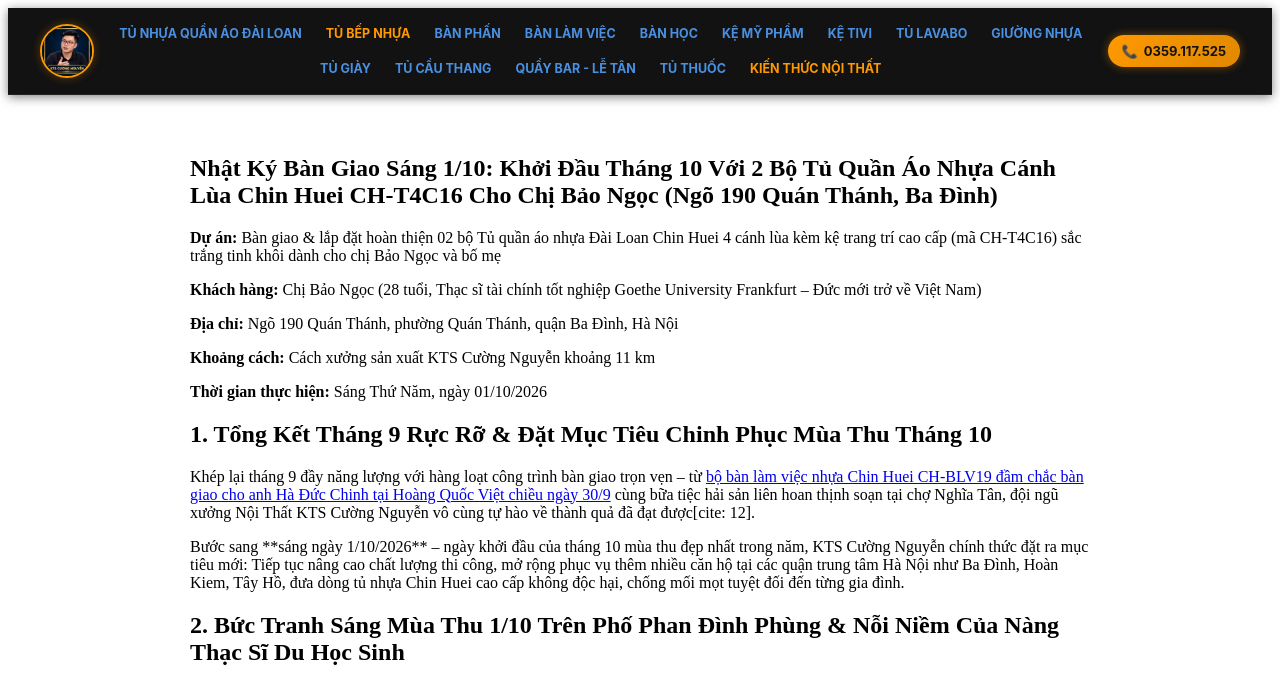
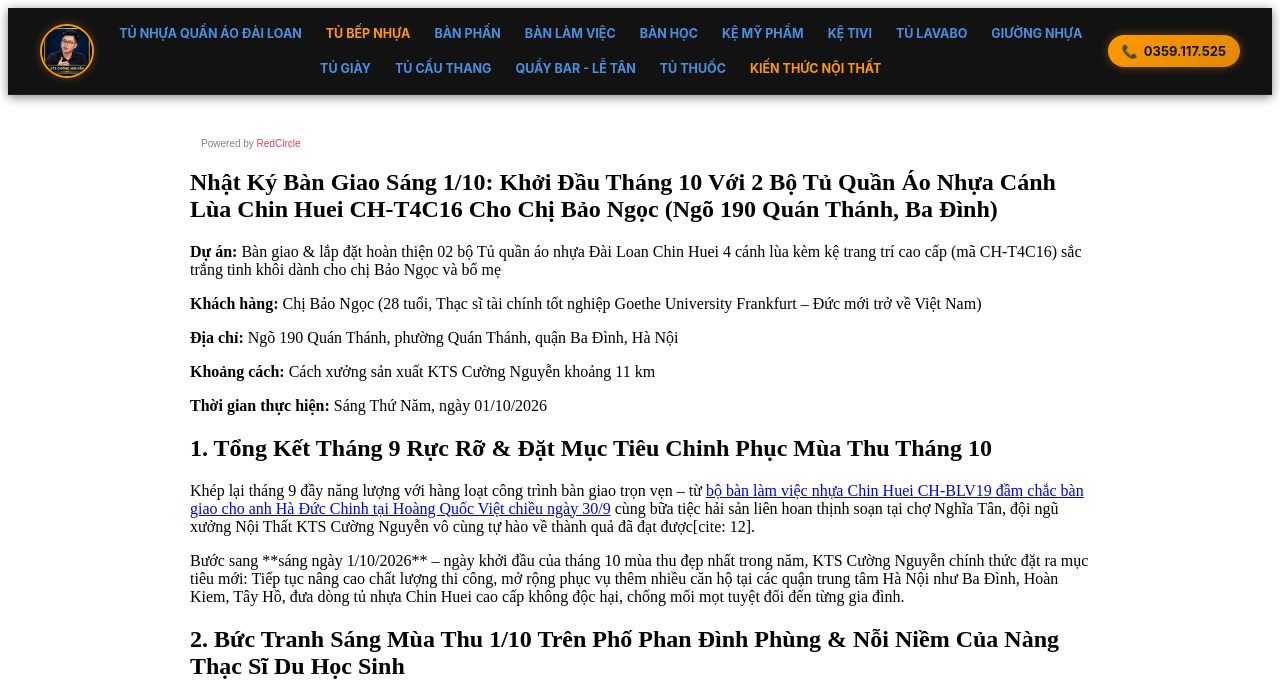
Before and after one commit to noithatchinhuei/ktscuongnguyen.github.io, a Jekyll site: the page built from du-an/tu-nhua-canh-lua-4-canh-quan-thanh-ba-dinh.html, in a window 1280 px wide and 1400 px high. Shown: the top 684 px of the window. Built offline with Jekyll 4.4.1, drawn with Linux system fonts in a browser that asks for light colours; a script that is not in the unit is left out.

Commit message:
Update tu-nhua-canh-lua-4-canh-quan-thanh-ba-dinh.html

```diff
--- a/du-an/tu-nhua-canh-lua-4-canh-quan-thanh-ba-dinh.html
+++ b/du-an/tu-nhua-canh-lua-4-canh-quan-thanh-ba-dinh.html
@@ -3,7 +3,24 @@ layout: post
 title: "Nhật Ký Mở Màn Tháng 10: Tổng Kết Tháng 9 Rực Rỡ & Bàn Giao 2 Tủ Quần Áo Nhựa Cánh Lùa Chin Huei CH-T4C16 Cho Chị Bảo Ngọc (Ngõ 190 Quán Thánh, Ba Đình)"
 description: "Sáng ngày 1/10 - ngày đầu tiên của mùa thu tháng 10 Hà Nội, KTS Cường Nguyễn tổng kết tháng 9 thành công rực rỡ và tiếp tục chuyến xe bàn giao 2 bộ tủ quần áo nhựa Đài Loan Chin Huei CH-T4C16 cánh lùa cho chị Bảo Ngọc tại ngõ 190 Quán Thánh, Ba Đình."
 ---
-
+<script async defer onload="redcircleIframe();" src="https://api.podcache.net/embedded-player/sh/9e8040ef-9777-487b-bc6e-672c41279bdf/ep/5112b137-0278-4330-85f2-947352b25d14"></script>
+    <div class="redcirclePlayer-5112b137-0278-4330-85f2-947352b25d14"></div>
+    <style>
+    .redcircle-link:link {
+        color: #ea404d;
+        text-decoration: none;
+    }
+    .redcircle-link:hover {
+        color: #ea404d;
+    }
+    .redcircle-link:active {
+        color: #ea404d;
+    }
+    .redcircle-link:visited {
+        color: #ea404d;
+    }
+</style>
+<p style="margin-top:3px;margin-left:11px;font-family: sans-serif;font-size: 10px; color: gray;">Powered by <a class="redcircle-link" href="https://redcircle.com?utm_source=rc_embedded_player&utm_medium=web&utm_campaign=embedded_v1">RedCircle</a></p>
 <article>
     <h1>Nhật Ký Bàn Giao Sáng 1/10: Khởi Đầu Tháng 10 Với 2 Bộ Tủ Quần Áo Nhựa Cánh Lùa Chin Huei CH-T4C16 Cho Chị Bảo Ngọc (Ngõ 190 Quán Thánh, Ba Đình)</h1>
 
```
